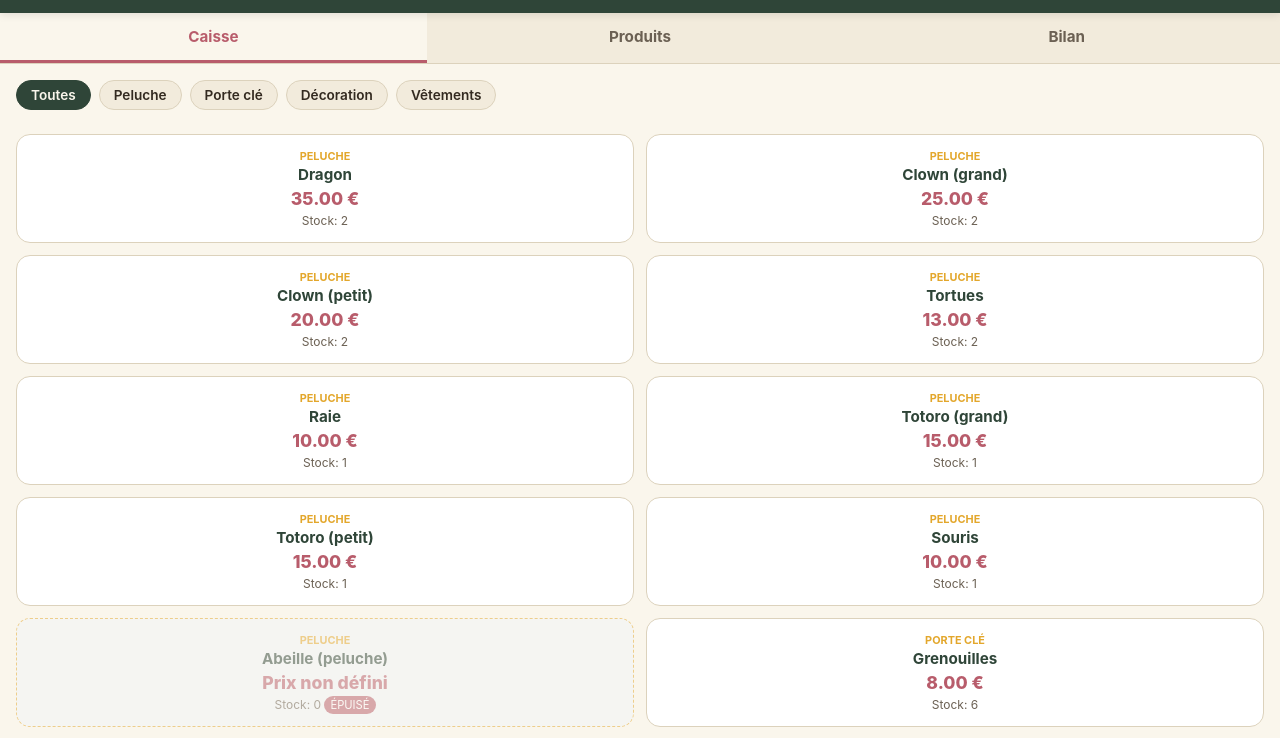
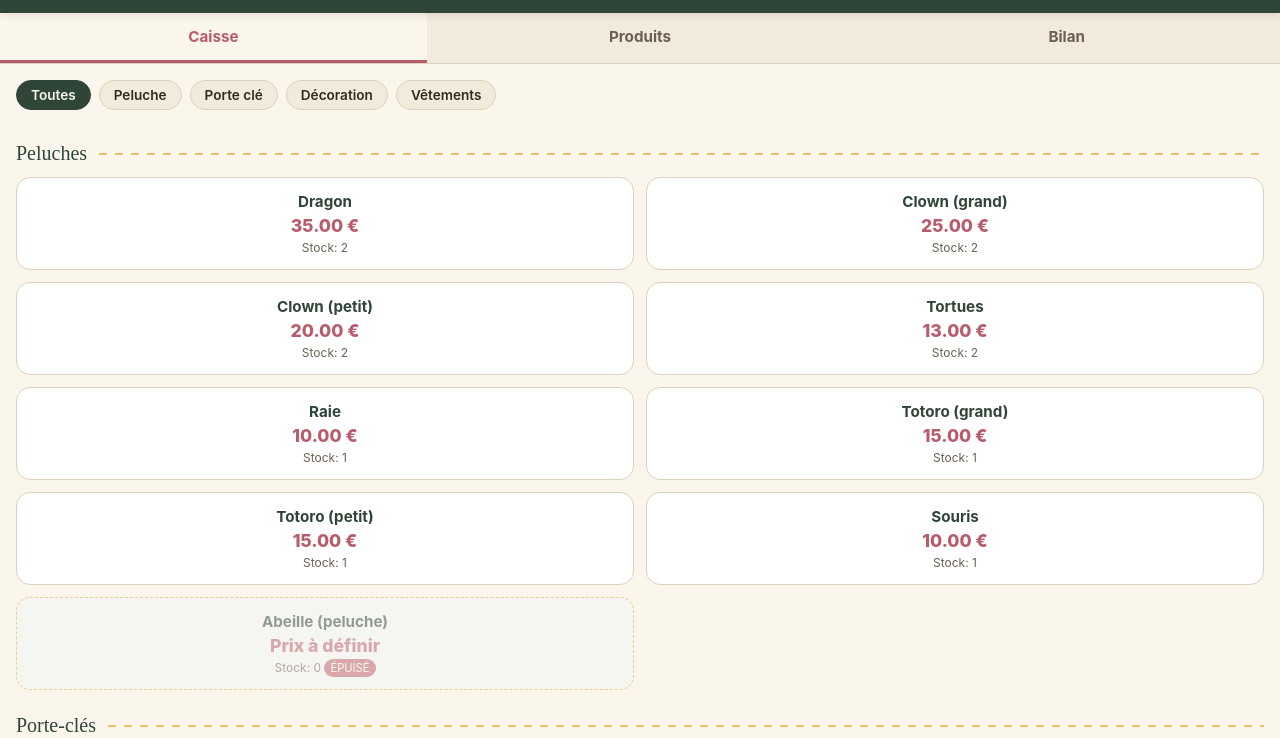
Before and after one commit to Ange56/appli_caisse_MB, a plain HTML site: page index.html in a window 1280 px wide. Shown: the part 43-781 px from the top of the page. Drawn offline with Linux system fonts and the light colour scheme.

Commit message:
Add files via upload

```diff
--- a/app-caisse.js
+++ b/app-caisse.js
@@ -1,4 +1,4 @@
-// Produits initialisés directement avec tes données exactes du fichier Excel
+// Produits initialisés avec tes données exactes
 const produitsInitiaux = [
   // Peluches
   { id: '1', nom: 'Dragon', categorie: 'Peluche', prix: 35, stock: 2 },
@@ -121,7 +121,6 @@ function supprimerProduit(id) {
   }
 }
 
-// Export en PDF du bilan
 function exporterPDF() {
   const element = document.getElementById('pdf-report');
   const opt = {
@@ -172,28 +171,48 @@ function reinitialiserTout() {
 
 function render() {
   // 1. Filtres par catégorie
-  const categories = ['Toutes', ...new Set(produits.map(p => p.categorie))];
+  const categoriesDisponibles = ['Toutes', ...new Set(produits.map(p => p.categorie))];
   const catFiltersContainer = document.getElementById('category-filters');
-  catFiltersContainer.innerHTML = categories.map(c => `
+  catFiltersContainer.innerHTML = categoriesDisponibles.map(c => `
     <button class="chip-filter ${categorieFiltre === c ? 'active' : ''}" onclick="filtrerCategorie('${c}')">${c}</button>
   `).join('');
 
-  // 2. Grille Caisse
-  const grid = document.getElementById('grid-produits');
-  const produitsFiltres = categorieFiltre === 'Toutes' ? produits : produits.filter(p => p.categorie === categorieFiltre);
+  // 2. Grille Caisse avec sections par catégorie
+  const container = document.getElementById('grid-produits');
 
-  grid.innerHTML = produitsFiltres.map(p => {
+  const ordreCategories = ['Peluche', 'Porte clé', 'Décoration', 'Vêtements'];
+  const categoriesAfficher = categorieFiltre === 'Toutes' ? ordreCategories : [categorieFiltre];
+
+  let htmlContent = '';
+
+  categoriesAfficher.forEach(cat => {
+    const prodsCat = produits.filter(p => p.categorie === cat);
+    if (prodsCat.length === 0) return;
+
+    if (categorieFiltre === 'Toutes') {
+      const titreAffichage = cat === 'Porte clé' ? 'Porte-clés' : cat + 's';
+      htmlContent += `<div class="category-section"><div class="category-section-title">${titreAffichage}</div><div class="grid">`;
+    } else {
+      htmlContent += `<div class="grid">`;
+    }
+
+    htmlContent += prodsCat.map(p => {
       const sansPrix = p.prix === null;
       const epuise = p.stock <= 0;
       return `
         <div class="btn-product ${epuise ? 'out-of-stock' : ''} ${sansPrix ? 'no-price' : ''}" onclick="ajouterAuTicket('${p.id}')">
-        <span class="cat-tag">${p.categorie}</span>
           <span class="title">${p.nom}</span>
-        <span class="price">${sansPrix ? 'Prix non défini' : p.prix.toFixed(2) + ' €'}</span>
+          <span class="price">${sansPrix ? 'Prix à définir' : p.prix.toFixed(2) + ' €'}</span>
           <span class="stock">Stock: ${p.stock} ${epuise ? '<span class="badge-warning">ÉPUISÉ</span>' : ''}</span>
         </div>
       `;
     }).join('');
+
+    htmlContent += `</div></div>`;
+  });
+
+  container.innerHTML = htmlContent;
+  container.style.display = 'block';
 
   // 3. Ticket
   const ticketList = document.getElementById('ticket-list');
@@ -213,7 +232,7 @@ function render() {
     <tr>
       <td><strong>${p.nom}</strong></td>
       <td>${p.categorie}</td>
-      <td>${p.prix !== null ? p.prix.toFixed(2) + ' €' : '<em style="color:var(--mustard);">À définir</em>'}</td>
+      <td>${p.prix !== null ? p.prix.toFixed(2) + ' €' : '<em style="color:var(--berry);">À définir</em>'}</td>
       <td>${p.stock}</td>
       <td>
         <button onclick="editerProduit('${p.id}')" style="border:none; background:none; cursor:pointer;">✏️</button>
--- a/style-caisse.css
+++ b/style-caisse.css
@@ -251,3 +251,26 @@ nav button.active {
 table { width: 100%; border-collapse: collapse; background: white; border-radius: 8px; overflow: hidden; margin-top: 10px; }
 th, td { padding: 10px; text-align: left; border-bottom: 1px solid var(--cream-2); font-size: 0.85rem; }
 th { background: var(--cream-2); color: var(--pine); font-weight: 700; }
+
+/* --- Séparateurs de catégories dans la caisse --- */
+.category-section {
+  margin-bottom: 24px;
+}
+
+.category-section-title {
+  font-family: 'Fraunces', serif, sans-serif;
+  font-size: 1.25rem;
+  color: var(--pine);
+  margin: 20px 0 12px 0;
+  display: flex;
+  align-items: center;
+  gap: 12px;
+}
+
+.category-section-title::after {
+  content: "";
+  flex: 1;
+  height: 2px;
+  background: repeating-linear-gradient(90deg, var(--mustard) 0 8px, transparent 8px 16px);
+  opacity: 0.7;
+}
```
Also changed, not shown: index.html (line endings or trailing spaces). Lines whose indentation alone changed are shown as unchanged.
